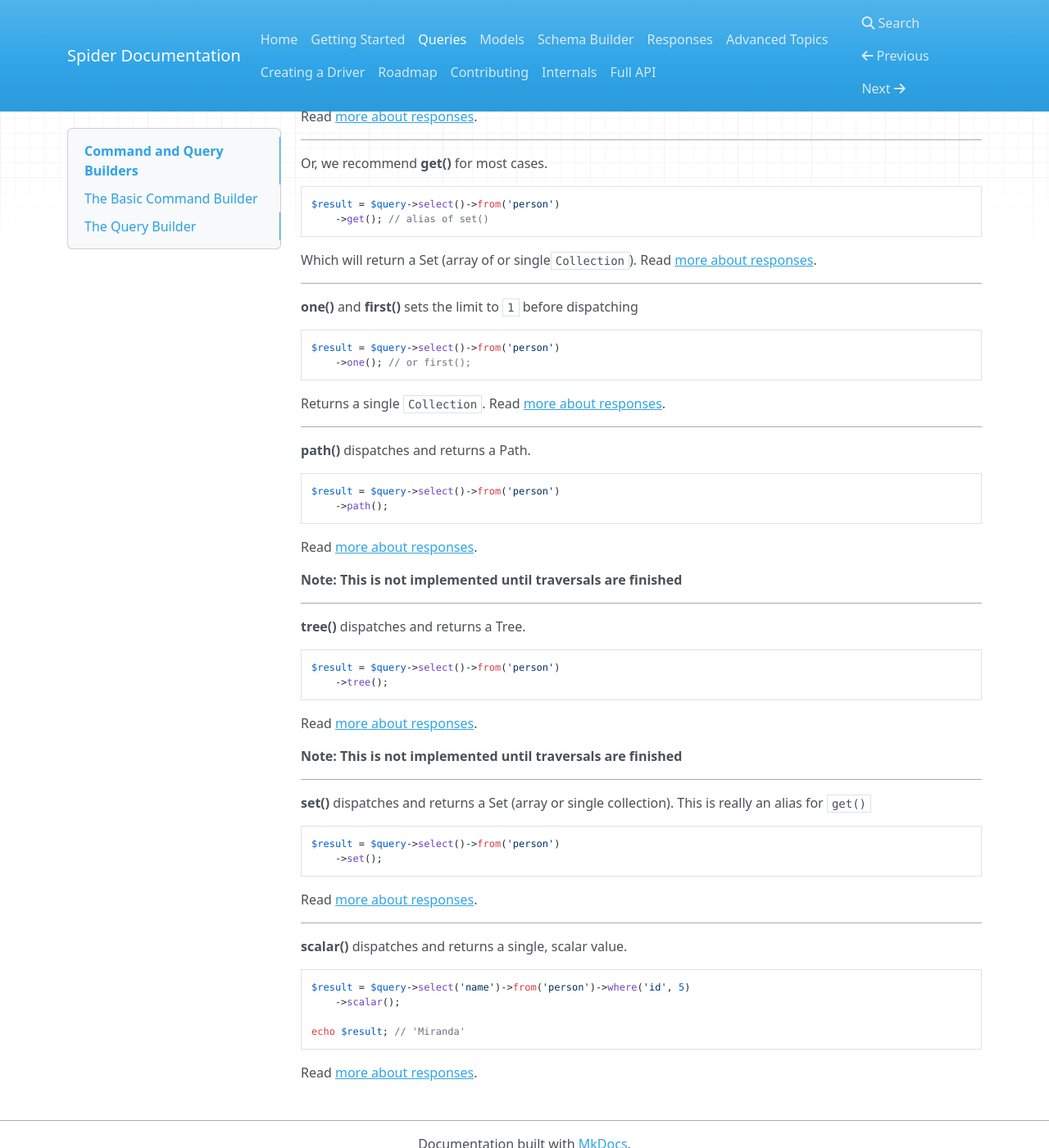
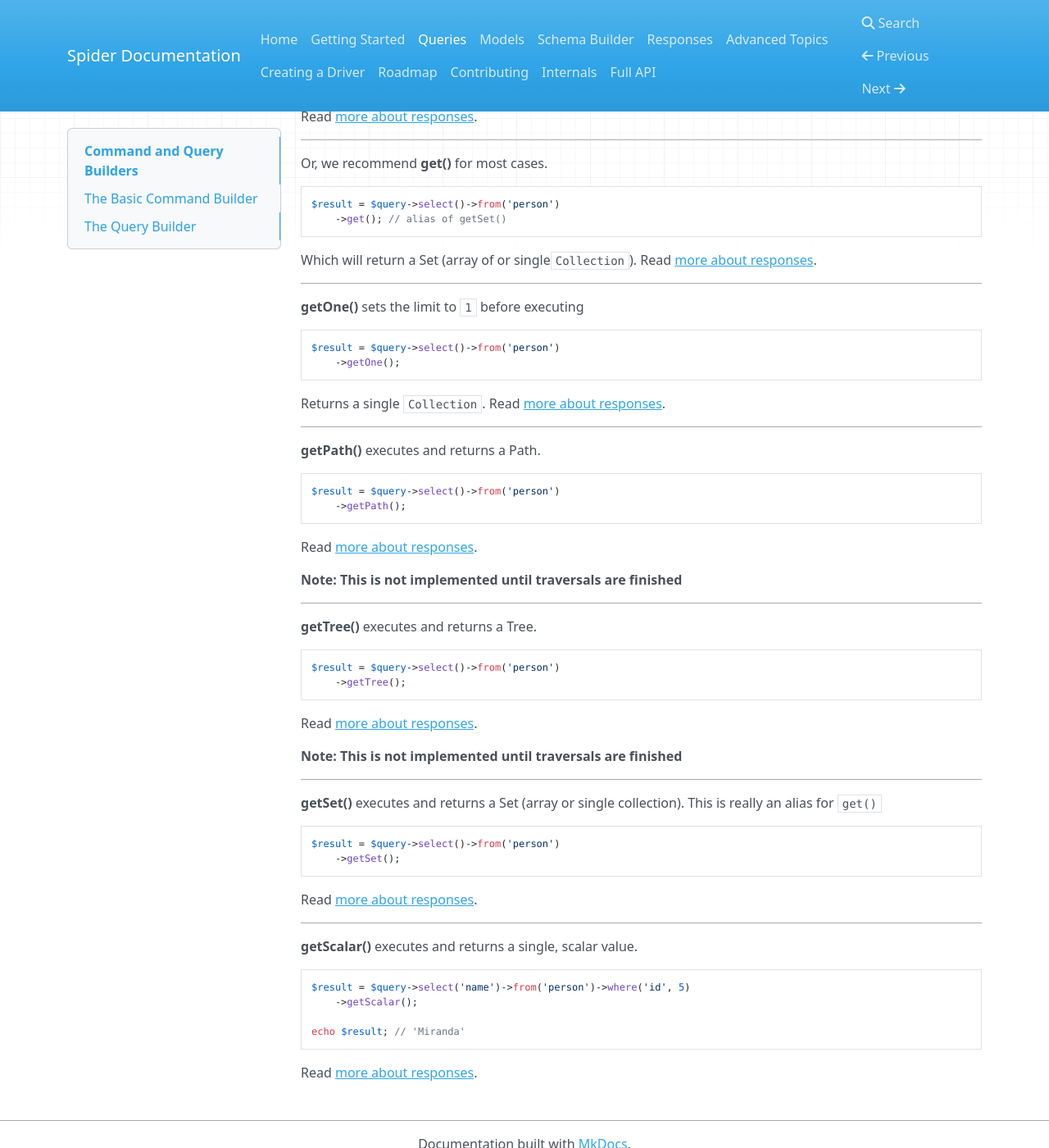
Before and after one commit to spider/spider, an MkDocs documentation site: the page built from docs/command-builder.md, in a window 1280 px wide and 1400 px high, scrolled down 5644 px. Shown: the whole window at 82% size. Built offline with MkDocs 1.6.1, drawn with Linux system fonts in a browser that asks for light colours; nearby versions of some CDN libraries; old or Windows-style settings are respelled for this version of MkDocs; some of the changed text lies outside the part shown.

Commit message:
Changed action methods to verb-like names.

````diff
--- a/docs/command-builder.md
+++ b/docs/command-builder.md
@@ -14,7 +14,7 @@ $person = $query
    ->select()
    ->from('person')
    ->where('name', 'vadas')
-   ->first();
+   ->getOne();
 
 echo $people->name; // 'Vadas'
 ```
@@ -89,7 +89,7 @@ $builder->select()->from('person')
     ->limit(20)
 
 $builder->select()->from('software')
-    ->first();
+    ->getOne();
 ```
 
 Order the results.
@@ -221,16 +221,16 @@ $query
     ->andWhere('height', 5)
     ->limit(1)
     ->orderBy('name', 'asc') // order of orderBy is important
-    ->all();
+    ->getAll();
 ```
 
 ### Dispatching from the Query builder
 What makes the Query Builder different is that you can interact with the database directly.
 
-You can simply **dispatch** your query, or use **go**
+You can simply **execute** your query, or use **go**
 ```php
 $result = $query->select()->from('person')
-    ->dispatch();
+    ->execute();
 
 $result = $query->select()->from('person')
     ->go();
@@ -239,10 +239,10 @@ Which will return a generic `Response`. Read [more about responses](responses.md
 
 ----
 
-**all()** removes the limit and returns a an array or collections
+**getAll()** removes the limit and returns an array of collections
 ```php
 $result = $query->select()->from('person')
-    ->all();
+    ->getAll();
 ```
 Read [more about responses](responses.md).
 
@@ -251,7 +251,7 @@ Read [more about responses](responses.md).
 Or, we recommend **get()** for most cases.
 ```php
 $result = $query->select()->from('person')
-    ->get(); // alias of set()
+    ->get(); // alias of getSet()
 ```
 Which will return a Set (array of or single`Collection`).
 Read [more about responses](responses.md).
@@ -259,19 +259,19 @@ Read [more about responses](responses.md).
 
 ----
 
-**one()** and **first()** sets the limit to `1` before dispatching
+**getOne()** sets the limit to `1` before executing
 ```php
 $result = $query->select()->from('person')
-    ->one(); // or first();
+    ->getOne();
 ```
 Returns a single `Collection`. Read [more about responses](responses.md).
 
 ----
 
-**path()** dispatches and returns a Path.
+**getPath()** executes and returns a Path.
 ```php
 $result = $query->select()->from('person')
-    ->path();
+    ->getPath();
 ```
 Read [more about responses](responses.md).
 
@@ -279,10 +279,10 @@ Read [more about responses](responses.md).
 
 ----
 
-**tree()** dispatches and returns a Tree.
+**getTree()** executes and returns a Tree.
 ```php
 $result = $query->select()->from('person')
-    ->tree();
+    ->getTree();
 ```
 Read [more about responses](responses.md).
 
@@ -290,20 +290,20 @@ Read [more about responses](responses.md).
 
 ----
 
-**set()** dispatches and returns a Set (array or single collection).
+**getSet()** executes and returns a Set (array or single collection).
 This is really an alias for `get()`
 ```php
 $result = $query->select()->from('person')
-    ->set();
+    ->getSet();
 ```
 Read [more about responses](responses.md).
 
 ----
 
-**scalar()** dispatches and returns a single, scalar value.
+**getScalar()** executes and returns a single, scalar value.
 ```php
 $result = $query->select('name')->from('person')->where('id', 5)
-    ->scalar();
+    ->getScalar();
 
 echo $result; // 'Miranda'
 ```
````
Also changed, not shown: 2 other files.
